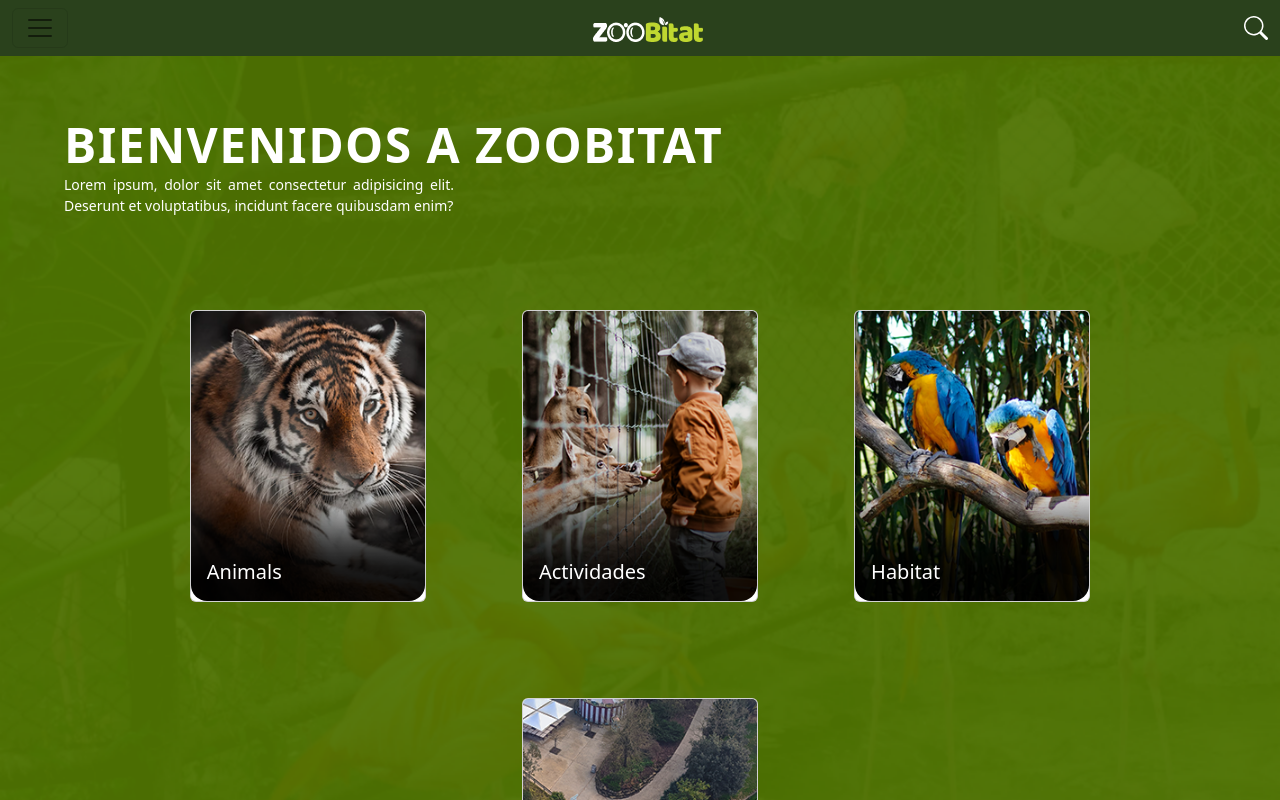
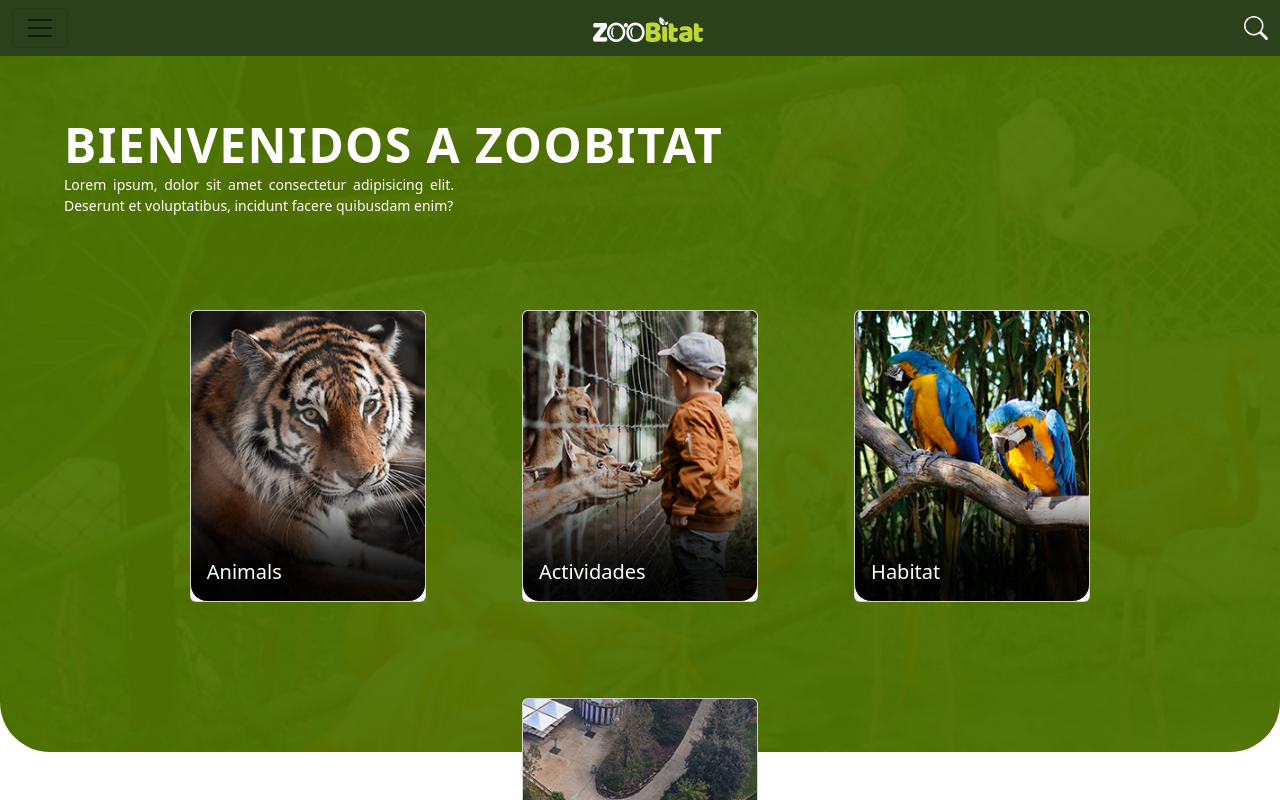
Before and after one commit to gregrodrig/Zoobitat_Front, a React (Create React App) app: page / in a window 1280 px wide. Shown: the top 800 px of the page. Built offline with nearby package versions, Linux system fonts and the light colour scheme; no server answers.

Commit message:
modificacion pagina de inicio para adaptarla al web

```diff
--- a/src/App.css
+++ b/src/App.css
@@ -43,7 +43,24 @@ h1 {
   color: white;
   margin-top: -20px;
 }
-.App-link {
+@media (min-width: 1024px) {
+  .App-header {
+    background-image: url(/public/assets/HomeBack.png);
+    background-repeat: no-repeat;
+    background-size: 100% auto;
+    display: flex;
+    flex-direction: column;
+    font-size: calc(10px + 2vmin);
+    color: white;
+    margin-top: -20px;
+    height: 700px;
+    border-bottom-right-radius: 50px;
+    border-bottom-left-radius: 50px;
+
+  }
+  }
+
+  .App-link {
   color: #61dafb;
 }
 
--- a/src/components/header/Home.jsx
+++ b/src/components/header/Home.jsx
@@ -25,7 +25,7 @@ function Home() {
   <AnimalCard animal={undefined} />
 
 
-  <h1 style={{ color: 'var(--MediumGreen)',  '@media (max-width: 1024px)': {
+  <h1 style={{ marginTop:'70px', color: 'var(--MediumGreen)',  '@media (max-width: 1024px)': {
               fontSize: '1.5rem',
             },  }}>ATICULOS FORMATIVOS</h1>
   <div style={{width:"95%" , margin:"5px"}}>
```
